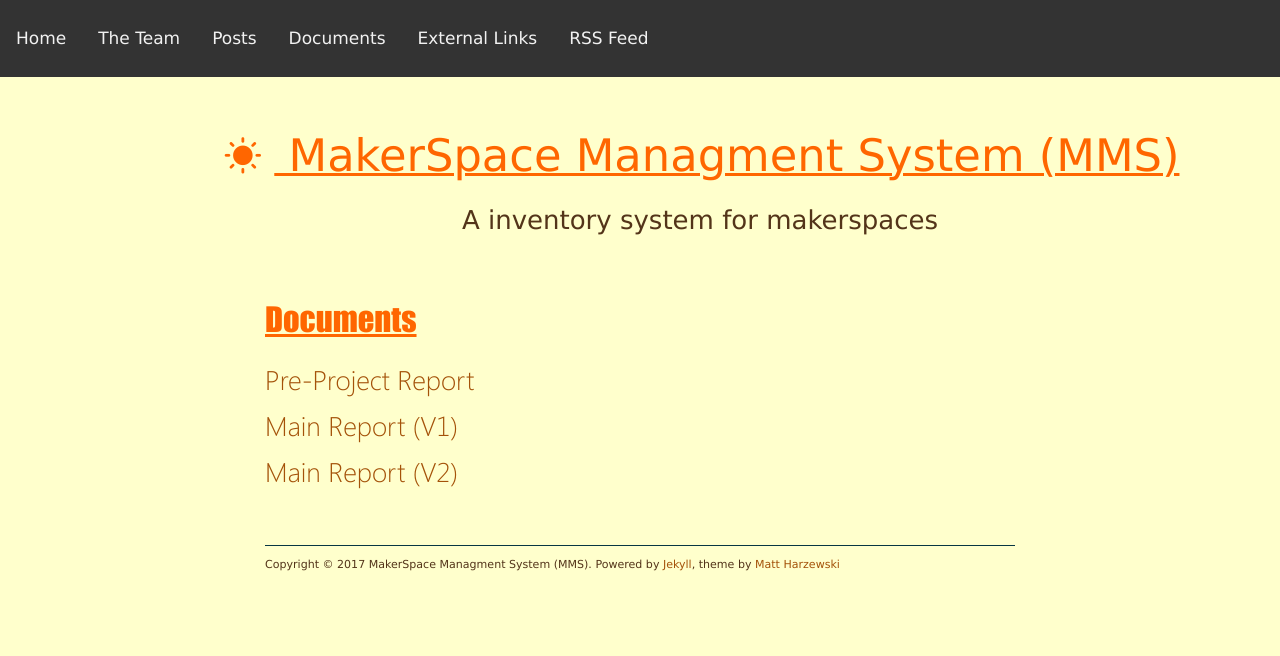
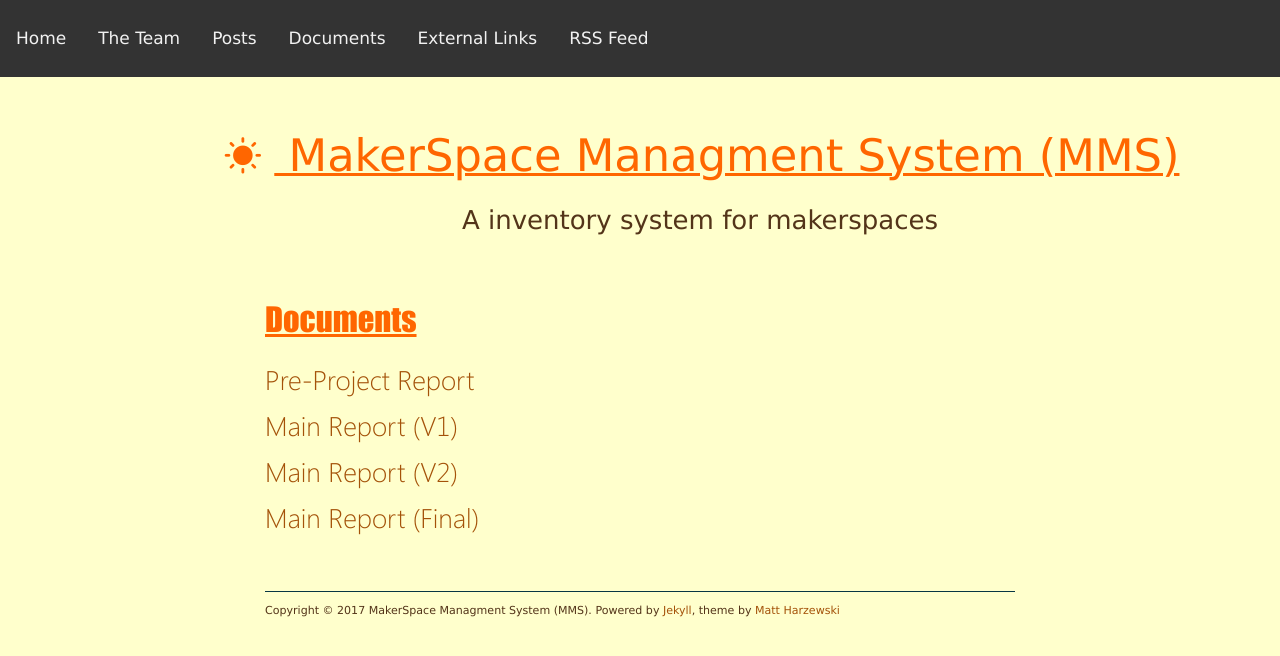
Before and after one commit to MakerManagement/MakerManagement.github.io, a Jekyll site: the page built from documents/index.html, in a window 1280 px wide. Shown: the top 656 px of the page. Built offline with Jekyll 4.4.1, drawn with Linux system fonts in a browser that asks for light colours; nearby versions of some CDN libraries.

Commit message:
Added final report to website

```diff
--- a/documents/index.html
+++ b/documents/index.html
@@ -9,4 +9,5 @@ title: Documents
     <p><a href="../files/pre-report.pdf">Pre-Project Report</a></p>
 	<p><a href="../files/BO17-G14-maindocument.pdf">Main Report (V1)</a></p>
 	<p><a href="../files/BO17-G14-Maindocument-v2.pdf">Main Report (V2)</a></p>
+	<p><a href="../files/BO17-G14-Maindocument-final.pdf">Main Report (Final)</a></p>
 </div>
```
Also changed, not shown: 1 other file.
